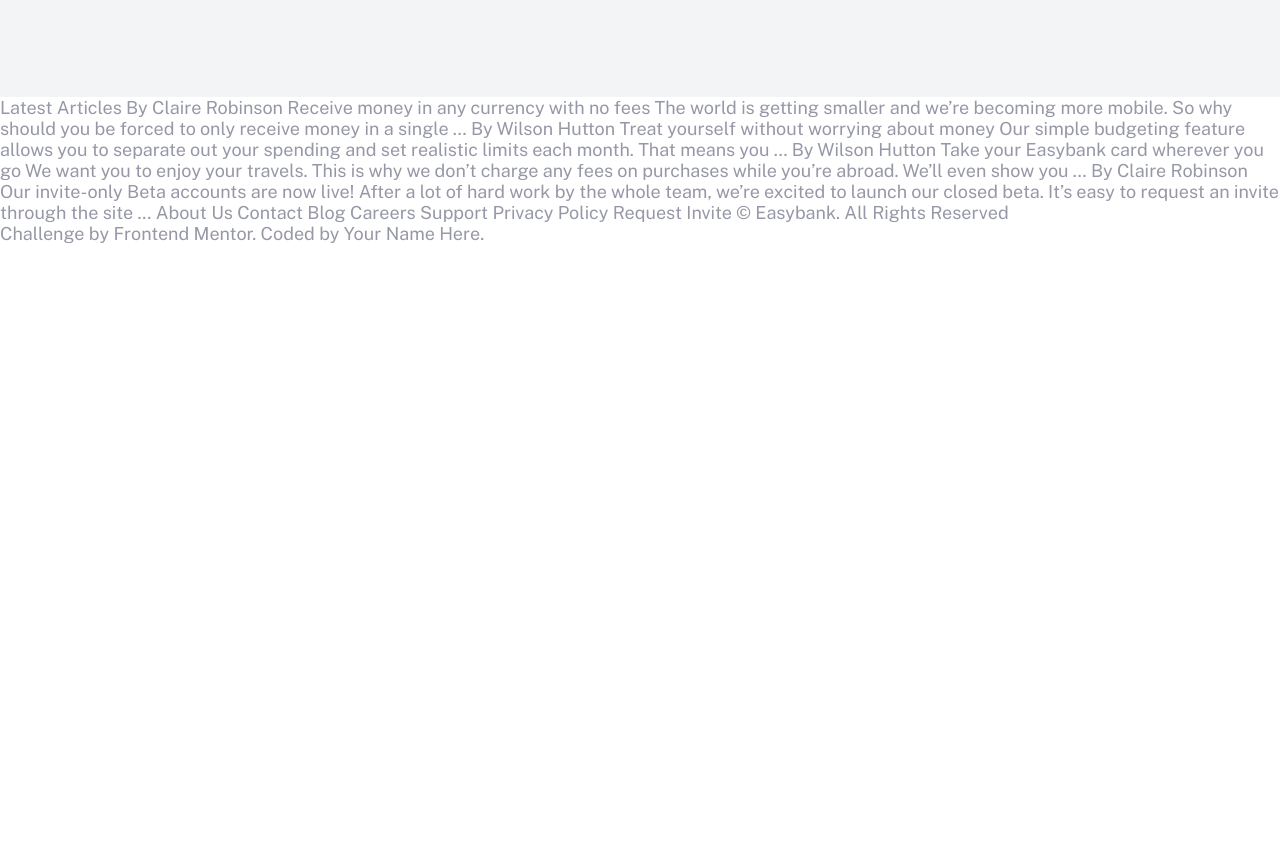
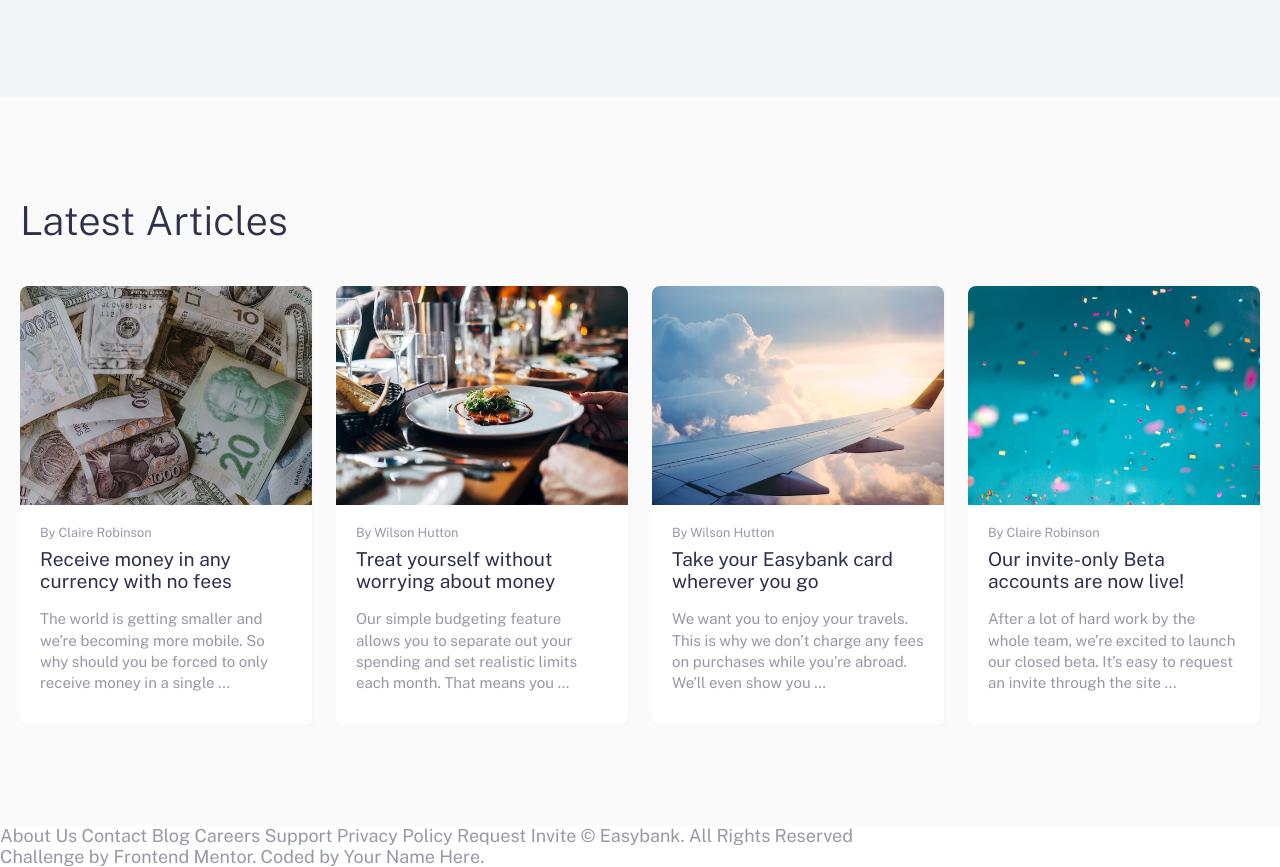
Before and after one commit to FilipeHibrael/easybank-landing-page, a plain HTML site: page index.html in a window 1280 px wide. Shown: the part 1280-2147 px from the top of the page. Before the commit the page ends 1524 px from the top, so only its background shows below. Drawn offline with nearby package versions, Linux system fonts and the light colour scheme.

Commit message:
articles

```diff
--- /dev/null
+++ b/css/articles.css
@@ -0,0 +1,75 @@
+.articles-bg {
+    background: var(--n-very-light-gray);
+}
+
+.articles {
+    padding-top: 100px;
+    padding-bottom: 100px;
+}
+
+.articles h2 {
+    font-weight: 300;
+    font-size: 2.5rem;
+    color: var(--p-dark-blue);
+    margin-bottom: 42px;
+}
+
+.articles-items {
+    display: grid;
+    grid-template-columns: repeat(4, 1fr);
+    gap: 24px;
+}
+
+.article-item {
+    display: grid;
+    grid-template-rows: 1fr 1fr;
+    background: var(--n-white);
+    border-radius: 8px;
+    box-shadow: 2px 2px 4px rgba(0, 0, 0, 0.02);
+    overflow: hidden;
+}
+
+.article-item:hover {
+    cursor: pointer;
+}
+
+.item-image {
+    overflow: hidden;
+}
+
+.item-image img {
+    height: 100%;
+    object-fit: cover;
+    transition: 0.3s;
+}
+
+.article-item:hover img {
+    transform: scale(1.1);
+}
+
+.item-content {
+    padding: 20px;
+}
+
+.item-content span {
+    display: block;
+    font-size: 0.8rem;
+    margin-bottom: 8px;
+}
+
+.item-content h3 {
+    font-weight: 400;
+    font-size: 1.2rem;
+    color: var(--p-dark-blue);
+    margin-bottom: 16px;
+    transition: 0.3s;
+}
+
+.article-item:hover h3 {
+    color: var(--p-lime-green);
+}
+
+.item-content p {
+    font-size: 0.94rem;
+    line-height: 1.4;
+}
--- a/css/style.css
+++ b/css/style.css
@@ -12,3 +12,6 @@
 
 /* Reasons */
 @import 'reasons.css';
+
+/* Articles */
+@import 'articles.css';
--- a/index.html
+++ b/index.html
@@ -82,31 +82,59 @@
     </div>
   </section>
 
+  <section class="articles-bg">
+    <div class="articles container">
+      <h2>Latest Articles</h2>
 
+      <div class="articles-items">
+        <div class="article-item">
+          <div class="item-image">
+            <img src="images/image-currency.jpg" alt="">
+          </div>
+          <div class="item-content">
+            <span>By Claire Robinson</span>
+            <h3>Receive money in any currency with no fees</h3>
+            <p>The world is getting smaller and we’re becoming more mobile. So why should you be
+              forced to only receive money in a single …</p>
+          </div>
+        </div>
 
-  Latest Articles
+        <div class="article-item">
+          <div class="item-image">
+            <img src="images/image-restaurant.jpg" alt="">
+          </div>
+          <div class="item-content">
+            <span>By Wilson Hutton</span>
+            <h3>Treat yourself without worrying about money</h3>
+            <p>Our simple budgeting feature allows you to separate out your spending and set realistic limits each month. That means you …</p>
+          </div>
+        </div>
 
-  By Claire Robinson
-  Receive money in any currency with no fees
-  The world is getting smaller and we’re becoming more mobile. So why should you be
-  forced to only receive money in a single …
+        <div class="article-item">
+          <div class="item-image">
+            <img src="images/image-plane.jpg" alt="">
+          </div>
+          <div class="item-content">
+            <span>By Wilson Hutton</span>
+            <h3>Take your Easybank card wherever you go</h3>
+            <p>We want you to enjoy your travels. This is why we don’t charge any fees on purchases while you’re abroad. We’ll even show you …</p>
+          </div>
+        </div>
 
-  By Wilson Hutton
-  Treat yourself without worrying about money
-  Our simple budgeting feature allows you to separate out your spending and set
-  realistic limits each month. That means you …
-
-  By Wilson Hutton
-  Take your Easybank card wherever you go
-  We want you to enjoy your travels. This is why we don’t charge any fees on purchases
-  while you’re abroad. We’ll even show you …
-
-  By Claire Robinson
-  Our invite-only Beta accounts are now live!
-  After a lot of hard work by the whole team, we’re excited to launch our closed beta.
-  It’s easy to request an invite through the site ...
-
-
+        <div class="article-item">
+          <div class="item-image">
+            <img src="images/image-confetti.jpg" alt="">
+          </div>
+          <div class="item-content">
+            <span>By Claire Robinson</span>
+            <h3>Our invite-only Beta accounts are now live!</h3>
+            <p>After a lot of hard work by the whole team, we’re excited to launch our closed beta.
+              It’s easy to request an invite through the site ...</p>
+          </div>
+        </div>
+      </div>
+    </div>
+  </section>
 
   About Us
   Contact
```
